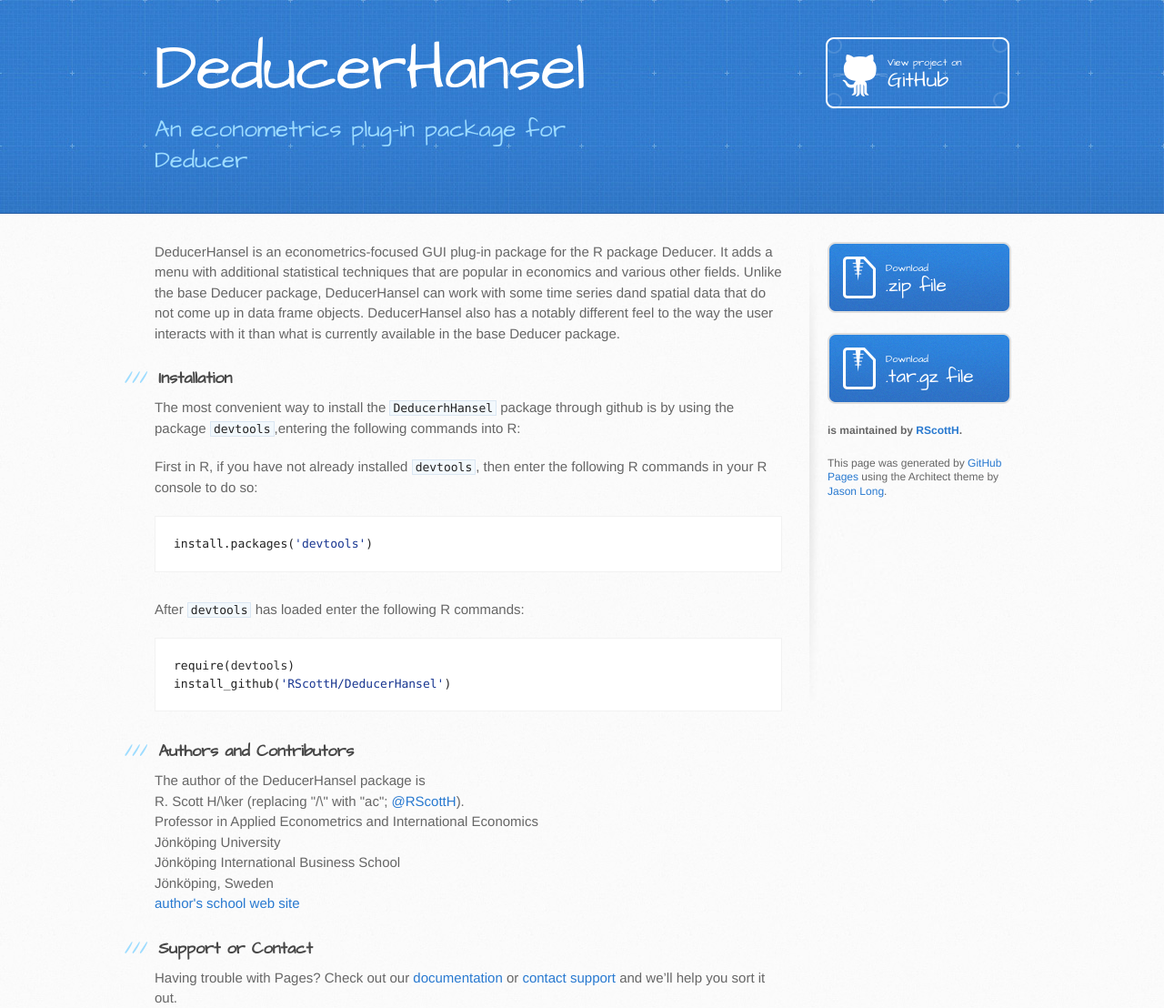
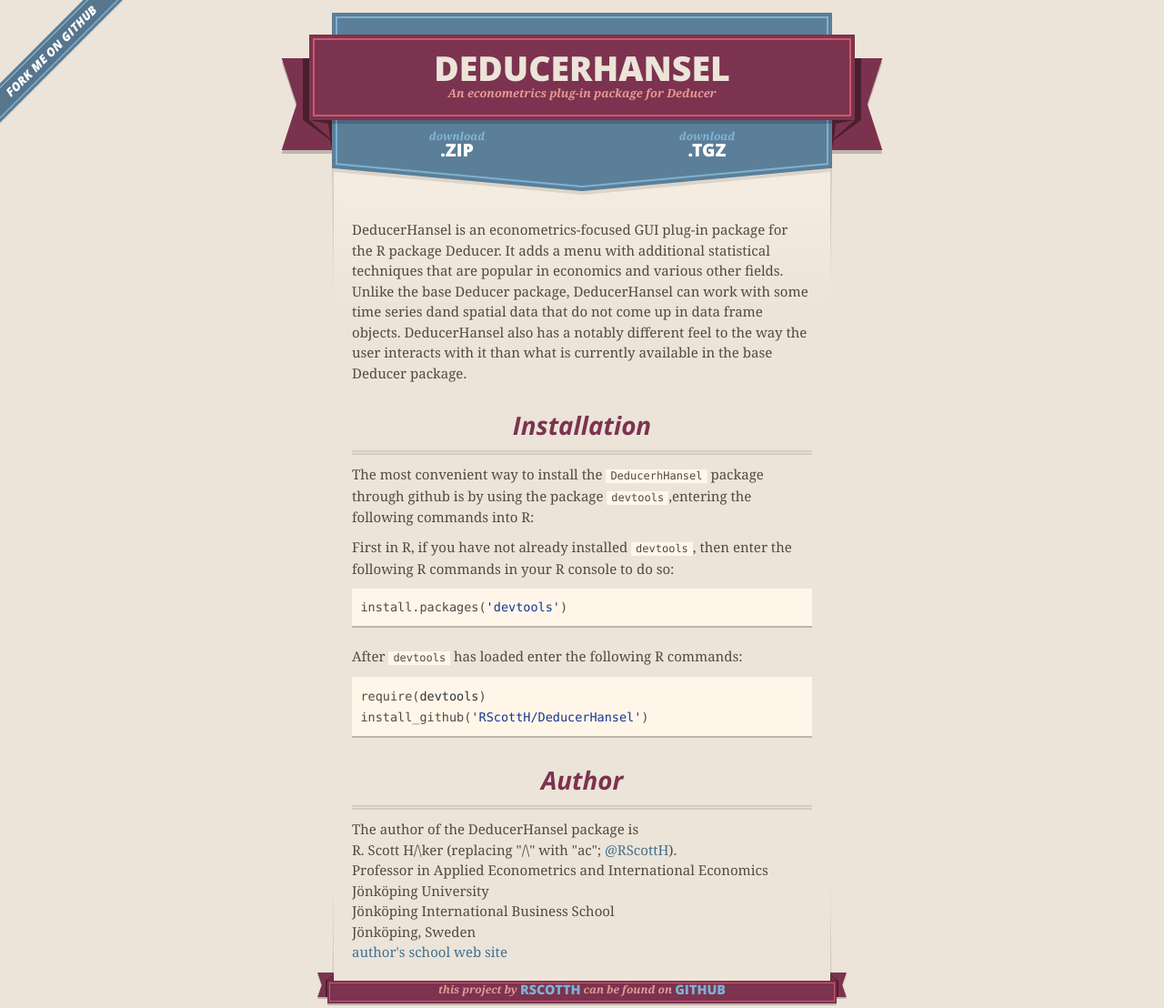
Before and after one commit to RScottH/DeducerHansel, a plain HTML site: page index.html in a window 1280 px wide. Shown: the top 1108 px of the page at 91% size. Drawn offline with nearby package versions, Linux system fonts and the light colour scheme.

Commit message:
Create gh-pages branch via GitHub

```diff
--- a/index.html
+++ b/index.html
@@ -3,31 +3,49 @@
   <head>
     <meta charset='utf-8'>
     <meta http-equiv="X-UA-Compatible" content="chrome=1">
-    <meta name="viewport" content="width=device-width, initial-scale=1, maximum-scale=1">
-    <link href='https://fonts.googleapis.com/css?family=Architects+Daughter' rel='stylesheet' type='text/css'>
-    <link rel="stylesheet" type="text/css" href="stylesheets/stylesheet.css" media="screen">
-    <link rel="stylesheet" type="text/css" href="stylesheets/github-light.css" media="screen">
-    <link rel="stylesheet" type="text/css" href="stylesheets/print.css" media="print">
+    <meta name="viewport" content="width=640">
 
-    <!--[if lt IE 9]>
-    <script src="//html5shiv.googlecode.com/svn/trunk/html5.js"></script>
-    <![endif]-->
+    <link rel="stylesheet" href="stylesheets/core.css" media="screen">
+    <link rel="stylesheet" href="stylesheets/mobile.css" media="handheld, only screen and (max-device-width:640px)">
+    <link rel="stylesheet" href="stylesheets/github-light.css">
 
+    <script type="text/javascript" src="javascripts/modernizr.js"></script>
+    <script type="text/javascript" src="https://ajax.googleapis.com/ajax/libs/jquery/1.7.1/jquery.min.js"></script>
+    <script type="text/javascript" src="javascripts/headsmart.min.js"></script>
+    <script type="text/javascript">
+      $(document).ready(function () {
+        $('#main_content').headsmart()
+      })
+    </script>
     <title>DeducerHansel by RScottH</title>
   </head>
 
   <body>
+    <a id="forkme_banner" href="https://github.com/RScottH/DeducerHansel">View on GitHub</a>
+    <div class="shell">
+
       <header>
-      <div class="inner">
+        <span class="ribbon-outer">
+          <span class="ribbon-inner">
             <h1>DeducerHansel</h1>
             <h2>An econometrics plug-in package for Deducer</h2>
-        <a href="https://github.com/RScottH/DeducerHansel" class="button"><small>View project on</small> GitHub</a>
-      </div>
+          </span>
+          <span class="left-tail"></span>
+          <span class="right-tail"></span>
+        </span>
       </header>
 
-    <div id="content-wrapper">
-      <div class="inner clearfix">
-        <section id="main-content">
+      <section id="downloads">
+        <span class="inner">
+          <a href="https://github.com/RScottH/DeducerHansel/zipball/master" class="zip"><em>download</em> .ZIP</a><a href="https://github.com/RScottH/DeducerHansel/tarball/master" class="tgz"><em>download</em> .TGZ</a>
+        </span>
+      </section>
+
+
+      <span class="banner-fix"></span>
+
+
+      <section id="main_content">
         <p>DeducerHansel is an econometrics-focused GUI plug-in package for the R package Deducer. It adds a menu with additional statistical techniques that are popular in economics and various other fields. Unlike the base Deducer package, DeducerHansel can work with some time series dand spatial data that do not come up in data frame objects. DeducerHansel also has a notably different feel to the way the user interacts with it than what is currently available in the base Deducer package.  </p>
 
 <h3>
@@ -45,7 +63,7 @@
 install_github(<span class="pl-s"><span class="pl-pds">'</span>RScottH/DeducerHansel<span class="pl-pds">'</span></span>)</pre></div>
 
 <h3>
-<a id="authors-and-contributors" class="anchor" href="#authors-and-contributors" aria-hidden="true"><span class="octicon octicon-link"></span></a>Authors and Contributors</h3>
+<a id="author" class="anchor" href="#author" aria-hidden="true"><span class="octicon octicon-link"></span></a>Author</h3>
 
 <p>The author of the DeducerHansel package is<br>
 R. Scott H/\ker (replacing "/\" with "ac"; <a href="https://github.com/RScottH" class="user-mention">@RScottH</a>).<br>
@@ -54,28 +72,20 @@
 Jönköping International Business School<br>
 Jönköping, Sweden<br>
 <a href="http://hj.se/jibs/en/research/persons/scott-hacker.html">author's school web site</a></p>
-
-<h3>
-<a id="support-or-contact" class="anchor" href="#support-or-contact" aria-hidden="true"><span class="octicon octicon-link"></span></a>Support or Contact</h3>
-
-<p>Having trouble with Pages? Check out our <a href="https://help.github.com/pages">documentation</a> or <a href="https://github.com/contact">contact support</a> and we’ll help you sort it out.</p>
       </section>
 
-        <aside id="sidebar">
-          <a href="https://github.com/RScottH/DeducerHansel/zipball/master" class="button">
-            <small>Download</small>
-            .zip file
-          </a>
-          <a href="https://github.com/RScottH/DeducerHansel/tarball/master" class="button">
-            <small>Download</small>
-            .tar.gz file
-          </a>
+      <footer>
+        <span class="ribbon-outer">
+          <span class="ribbon-inner">
+            <p>this project by <a href="https://github.com/RScottH">RScottH</a> can be found on <a href="https://github.com/RScottH/DeducerHansel">GitHub</a></p>
+          </span>
+          <span class="left-tail"></span>
+          <span class="right-tail"></span>
+        </span>
+        <p>Generated with <a href="https://pages.github.com">GitHub Pages</a> using Merlot</p>
+        <span class="octocat"></span>
+      </footer>
 
-          <p class="repo-owner"><a href="https://github.com/RScottH/DeducerHansel"></a> is maintained by <a href="https://github.com/RScottH">RScottH</a>.</p>
-
-          <p>This page was generated by <a href="https://pages.github.com">GitHub Pages</a> using the Architect theme by <a href="https://twitter.com/jasonlong">Jason Long</a>.</p>
-        </aside>
-      </div>
     </div>
 
 
--- a/stylesheets/print.css
+++ b/stylesheets/print.css
@@ -1,228 +1,34 @@
-html, body, div, span, applet, object, iframe,
-h1, h2, h3, h4, h5, h6, p, blockquote, pre,
-a, abbr, acronym, address, big, cite, code,
-del, dfn, em, img, ins, kbd, q, s, samp,
-small, strike, strong, sub, sup, tt, var,
-b, u, i, center,
-dl, dt, dd, ol, ul, li,
-fieldset, form, label, legend,
-table, caption, tbody, tfoot, thead, tr, th, td,
-article, aside, canvas, details, embed,
-figure, figcaption, footer, header, hgroup,
-menu, nav, output, ruby, section, summary,
-time, mark, audio, video {
-  padding: 0;
-  margin: 0;
-  font: inherit;
-  font-size: 100%;
-  vertical-align: baseline;
-  border: 0;
+* {
+  background: none !important;
+  color: #333 !important;
 }
-/* HTML5 display-role reset for older browsers */
-article, aside, details, figcaption, figure,
-footer, header, hgroup, menu, nav, section {
-  display: block;
-}
-body {
-  line-height: 1;
-}
-ol, ul {
-  list-style: none;
-}
-blockquote, q {
-  quotes: none;
-}
-blockquote:before, blockquote:after,
-q:before, q:after {
-  content: '';
-  content: none;
-}
-table {
-  border-spacing: 0;
-  border-collapse: collapse;
-}
-body {
-  font-family: 'Helvetica Neue', Helvetica, Arial, serif;
-  font-size: 13px;
-  line-height: 1.5;
-  color: #000;
+
+h1,h2,h3,h4,h5,h6 {
+  color: #7c334f !important;
 }
 
 a {
-  font-weight: bold;
-  color: #d5000d;
+  color: #417090 !important;
 }
 
-header {
-  padding-top: 35px;
-  padding-bottom: 10px;
+#main_content > .header-level-1:first-child,
+#main_content > .header-level-2:first-child,
+#main_content > .header-level-3:first-child,
+#main_content > .header-level-4:first-child,
+#main_content > .header-level-5:first-child,
+#main_content > .header-level-6:first-child {
+  margin-top: 10px !important;
 }
 
-header h1 {
-  font-size: 48px;
-  font-weight: bold;
-  line-height: 1.2;
-  color: #303030;
-  letter-spacing: -1px;
-}
-
-header h2 {
-  font-size: 24px;
-  font-weight: normal;
-  line-height: 1.3;
-  color: #aaa;
-  letter-spacing: -1px;
-}
-#downloads {
-  display: none;
-}
-#main_content {
-  padding-top: 20px;
-}
-
-code, pre {
-  margin-bottom: 30px;
-  font-family: Monaco, "Bitstream Vera Sans Mono", "Lucida Console", Terminal;
-  font-size: 12px;
-  color: #222;
-}
-
-code {
-  padding: 0 3px;
-}
-
-pre {
-  padding: 20px;
-  overflow: auto;
-  border: solid 1px #ddd;
-}
-pre code {
-  padding: 0;
-}
-
-ul, ol, dl {
-  margin-bottom: 20px;
-}
-
-
-/* COMMON STYLES */
-
-table {
-  width: 100%;
-  border: 1px solid #ebebeb;
-}
-
-th {
-  font-weight: 500;
-}
-
-td {
-  font-weight: 300;
-  text-align: center;
-  border: 1px solid #ebebeb;
-}
-
-form {
-  padding: 20px;
-  background: #f2f2f2;
+#forkme_banner,
+#downloads,
+.left-tail,
+.right-tail
+{
+display: none !important;
 
 }
 
-
-/* GENERAL ELEMENT TYPE STYLES */
-
-h1 {
-  font-size: 2.8em;
+.ribbon-inner,.ribbon-outer {
+  border: 0 !important;
 }
-
-h2 {
-  margin-bottom: 8px;
-  font-size: 22px;
-  font-weight: bold;
-  color: #303030;
-}
-
-h3 {
-  margin-bottom: 8px;
-  font-size: 18px;
-  font-weight: bold;
-  color: #d5000d;
-}
-
-h4 {
-  font-size: 16px;
-  font-weight: bold;
-  color: #303030;
-}
-
-h5 {
-  font-size: 1em;
-  color: #303030;
-}
-
-h6 {
-  font-size: .8em;
-  color: #303030;
-}
-
-p {
-  margin-bottom: 20px;
-  font-weight: 300;
-}
-
-a {
-  text-decoration: none;
-}
-
-p a {
-  font-weight: 400;
-}
-
-blockquote {
-  padding: 0 0 0 30px;
-  margin-bottom: 20px;
-  font-size: 1.6em;
-  border-left: 10px solid #e9e9e9;
-}
-
-ul li {
-  padding-left: 20px;
-  list-style-position: inside;
-  list-style: disc;
-}
-
-ol li {
-  padding-left: 3px;
-  list-style-position: inside;
-  list-style: decimal;
-}
-
-dl dd {
-  font-style: italic;
-  font-weight: 100;
-}
-
-footer {
-  padding-top: 20px;
-  padding-bottom: 30px;
-  margin-top: 40px;
-  font-size: 13px;
-  color: #aaa;
-}
-
-footer a {
-  color: #666;
-}
-
-/* MISC */
-.clearfix:after {
-  display: block;
-  height: 0;
-  clear: both;
-  visibility: hidden;
-  content: '.';
-}
-
-.clearfix {display: inline-block;}
-* html .clearfix {height: 1%;}
-.clearfix {display: block;}
```
Also changed, not shown: params.json (+1 -1 lines). Lines whose indentation alone changed are shown as unchanged.
